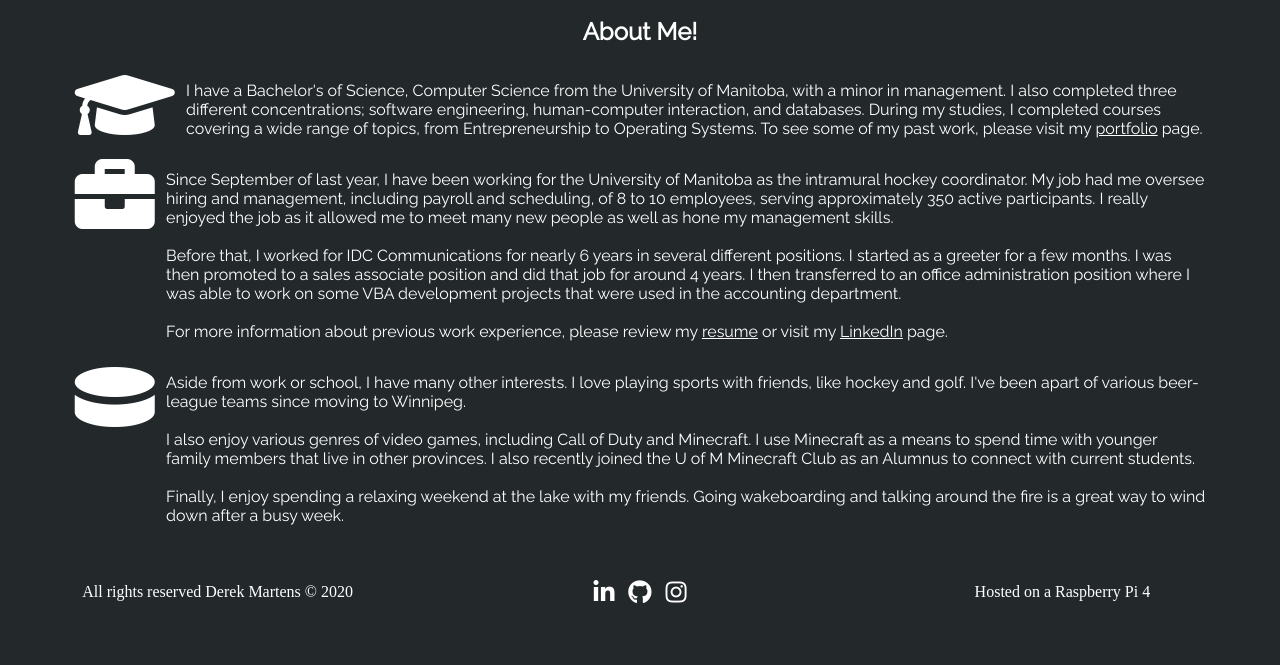
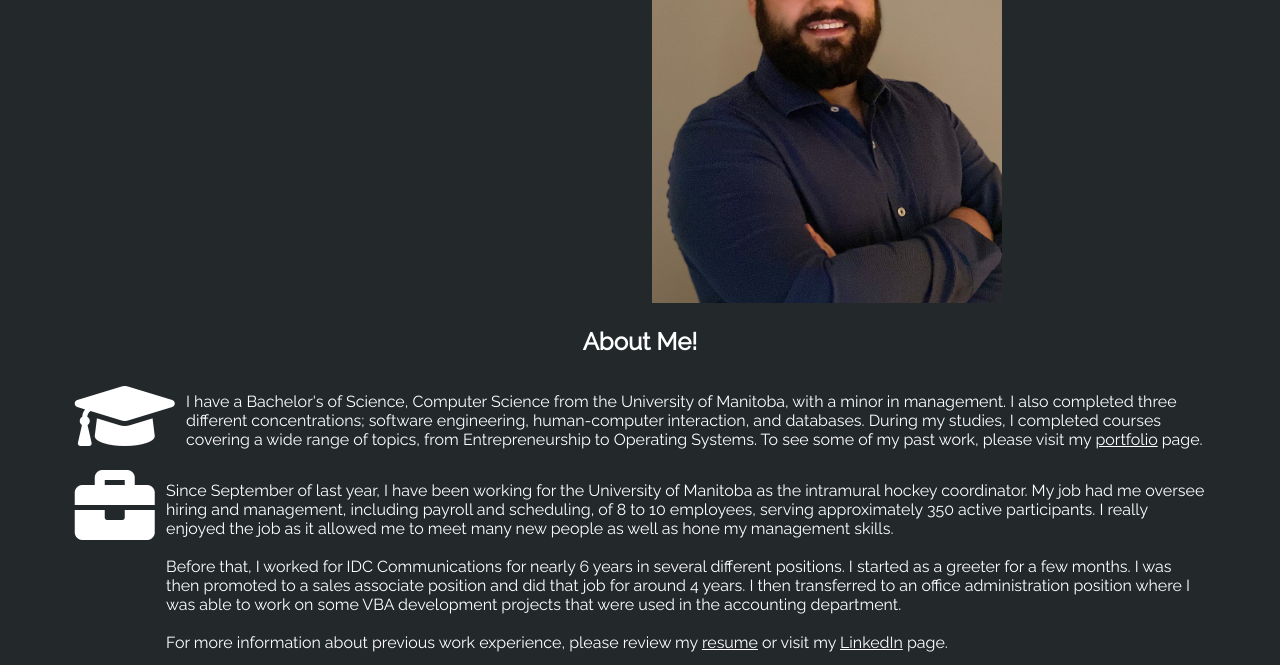
Before and after one commit to DerekMartens/Personal-Website, a plain HTML site: page index.html in a window 1280 px wide. Shown: the part 317-982 px from the top of the page. Before the commit the page ends 944 px from the top, so only its background shows below. Drawn offline with Linux system fonts and the light colour scheme.

Commit message:
Added Profile Picture

```diff
--- a/index.html
+++ b/index.html
@@ -67,7 +67,7 @@
                             </p>
                         </div>
                         <div class="welcome-pic">
-                            <img src="assets/images/headshot.png" height=300px width=300px alt="Headshot Coming Soon!"/>
+                            <img src="assets/images/headshot.jpg" height=465px width=350px alt="Profile Picture"/>
                         </div>
                     </div>
                     <div class="text-container">
```
Also changed, not shown: assets/images/headshot.JPG (added).
